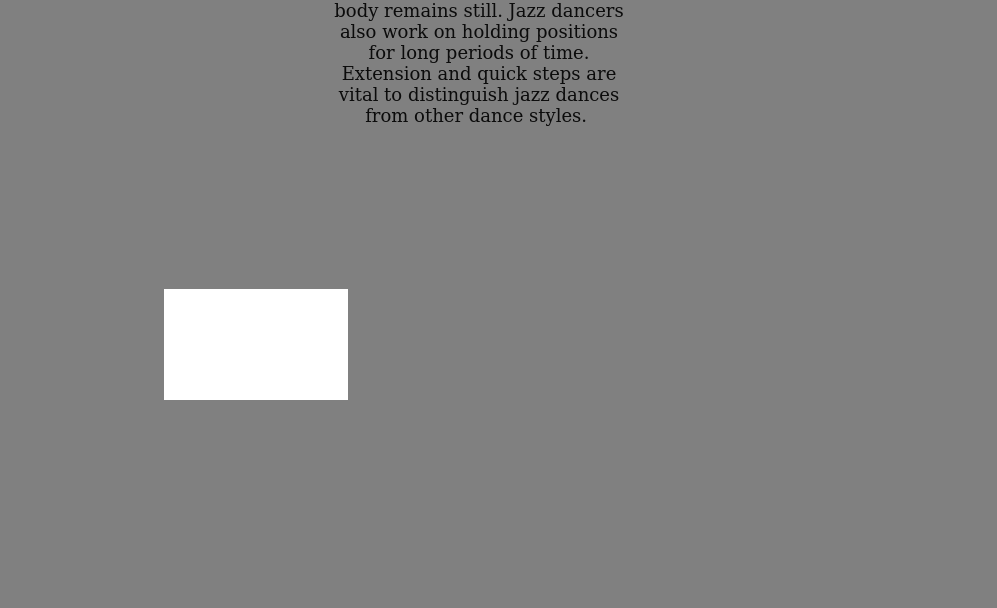
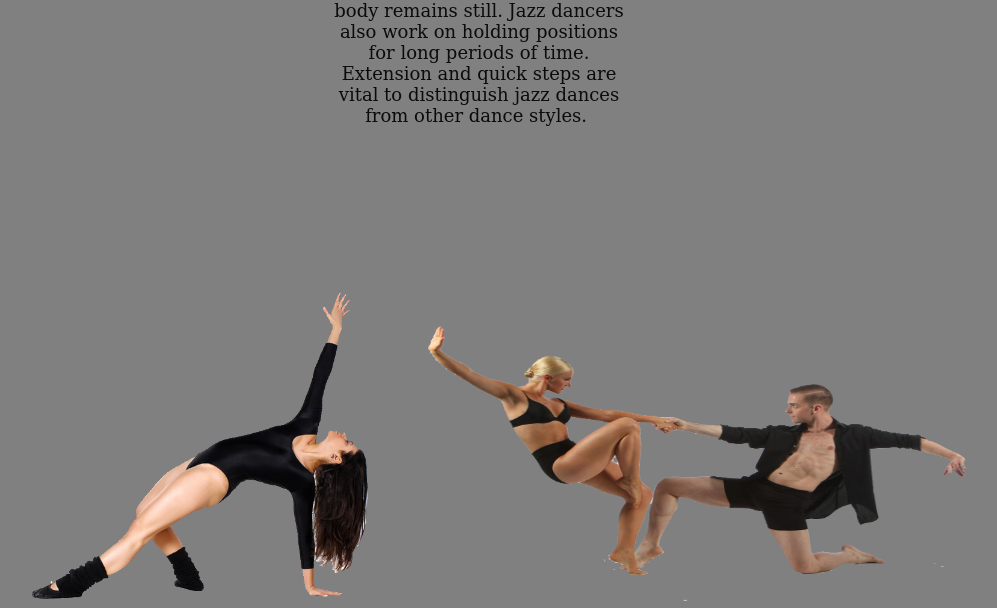
Before and after one commit to wiloli1637/Dance-Education, a plain HTML site: page jazz.html in a window 1280 px wide. Shown: the part 1125-1733 px from the top of the page, without its empty margins (161-1158 px from the left). Drawn offline with Linux system fonts and the light colour scheme.

Commit message:
Add files via upload

```diff
--- a/jazz.html
+++ b/jazz.html
@@ -49,7 +49,8 @@ a:active {
   </div>
 </div>
 <br>
-<div id="Picture"><span style="text-align: left"></span><img src="assets/2.jpg" width="300" height="300" alt="Dance 2"/><img src="assets/3.jpg" width="330" height="300" alt="Dance 3"/><p style="clear: both;"></p>
+<div id="Picture"><img src="assets/2.png" width="439" height="308" alt=""/><img src="assets/3rd.png" width="567" height="312" alt=""/>
+  <p style="clear: both;"></p>
 </div>
 <p>&nbsp;</p>
 Pictures obtained from: Google
```
Also changed, not shown: assets/2.png (added), assets/22.jpg (added), assets/3.png (added), assets/33.jpg (added), assets/3rd.png (added), 1 other file.
